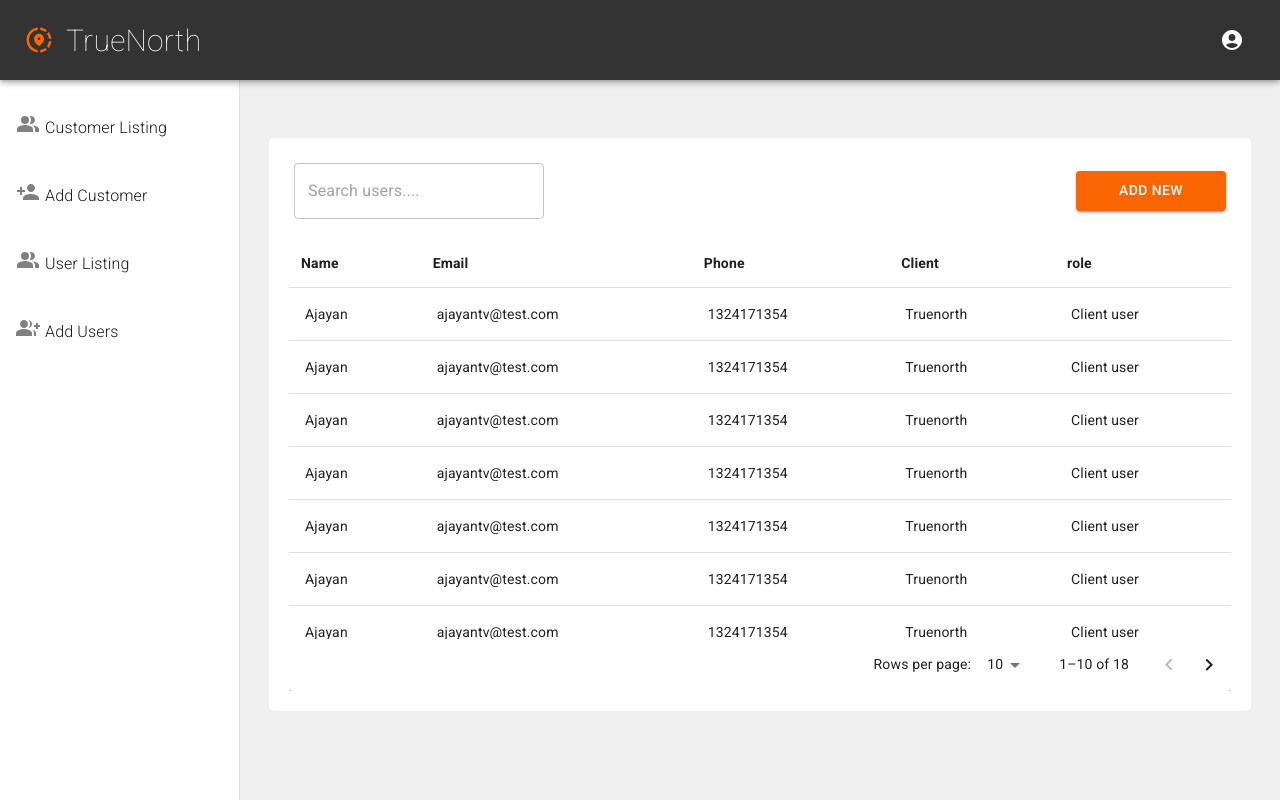
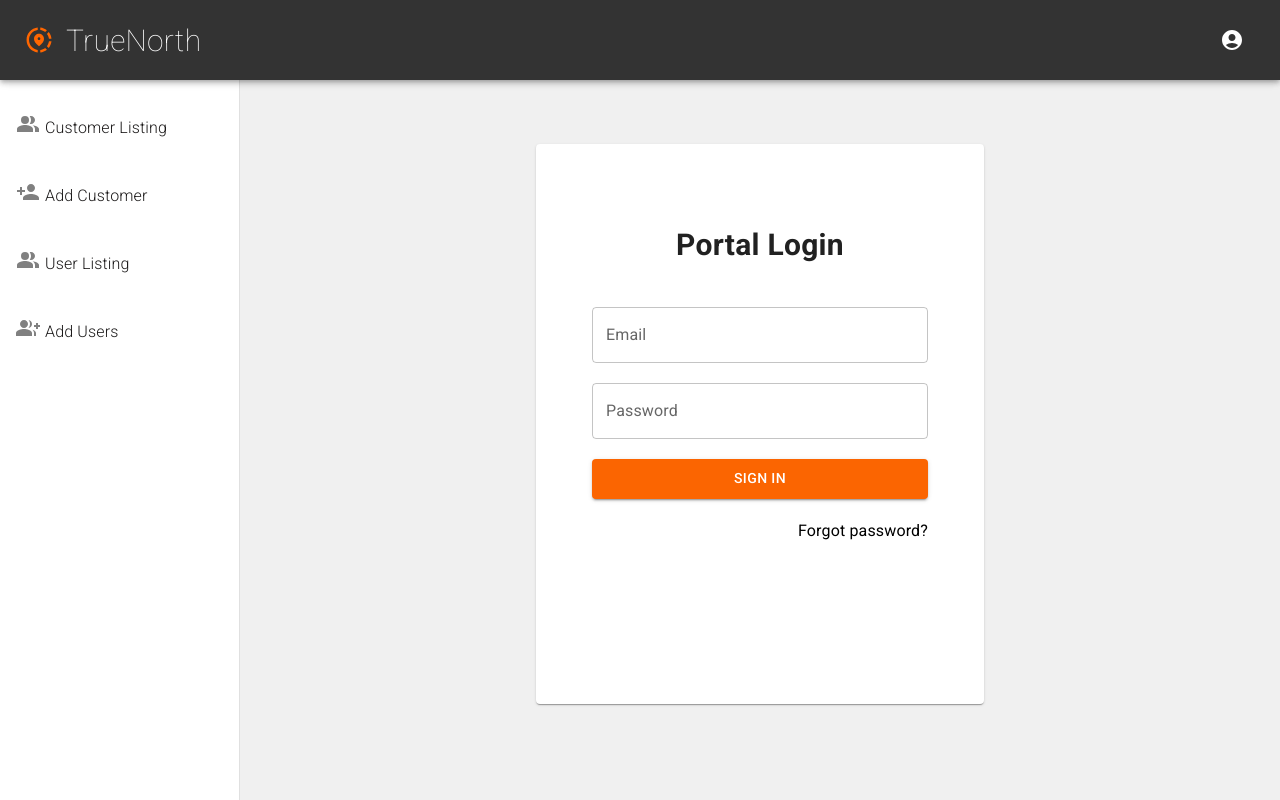
Before and after one commit to ajayaninapp/Mockup-truenorth, a React (Create React App) app: page / in a window 1280 px wide. Built offline with nearby package versions, Linux system fonts and the light colour scheme.

Commit message:
route fixing

```diff
--- a/src/views/Router/RouterContainer.js
+++ b/src/views/Router/RouterContainer.js
@@ -21,7 +21,7 @@ const RouterContainer = () => {
             path="/"
             element={
               <MainLayout>
-                <TableView />
+                <SigninCard />
               </MainLayout>
             }
           />
```
